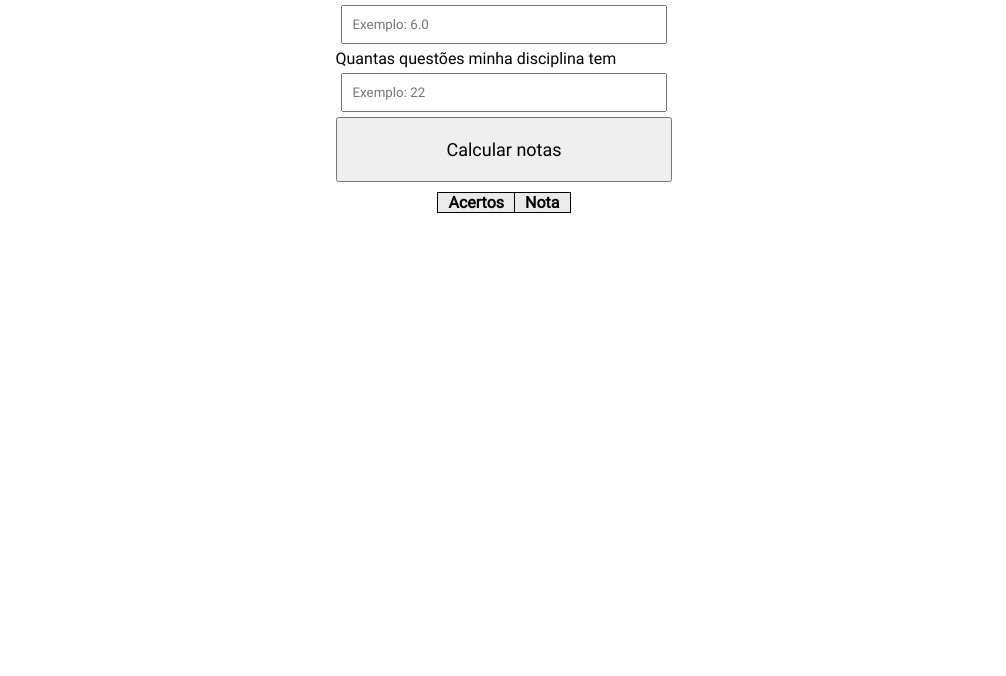
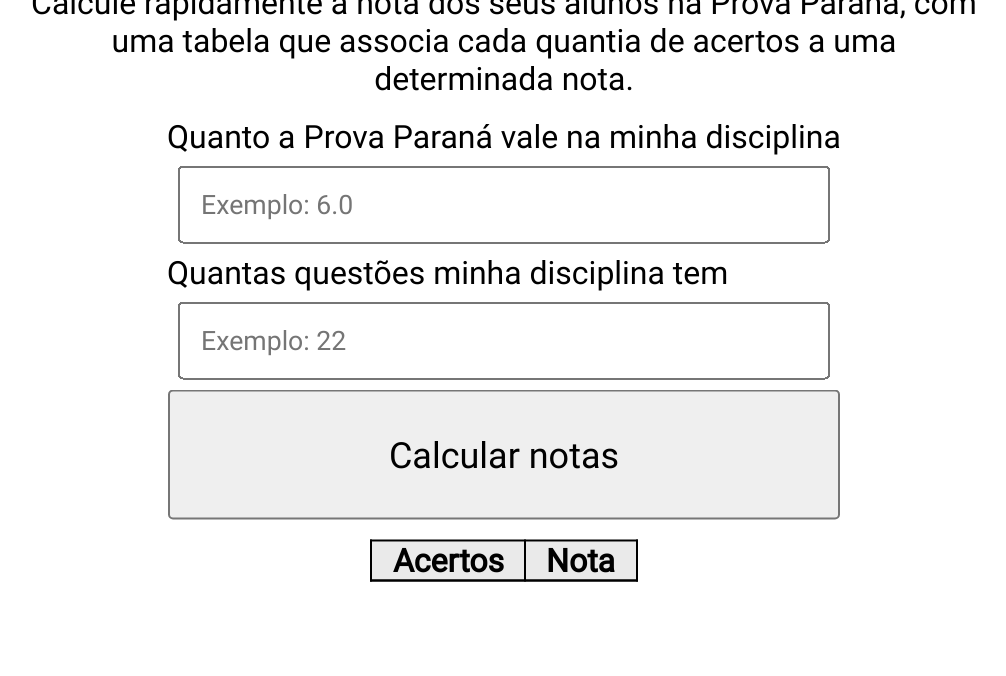
Before and after one commit to Diowgo/corretor-prova-parana, a plain HTML site: page index.html in a window 1280 px wide. Shown: the part 124-800 px from the top of the page, without its empty margins (136-1142 px from the left). Drawn offline with Linux system fonts and the light colour scheme.

Commit message:
adjusting size

```diff
--- a/style.css
+++ b/style.css
@@ -32,6 +32,7 @@ tr:nth-of-type(2n) {
     display: flex;
     flex-direction: column;
     align-items: center;
+    margin-top: 200px;
 }
 
 header {
@@ -60,3 +61,7 @@ header p {
     padding: 20px;
     font-size: 18px;
 }
+
+.container {
+    scale: 2;
+}
```
